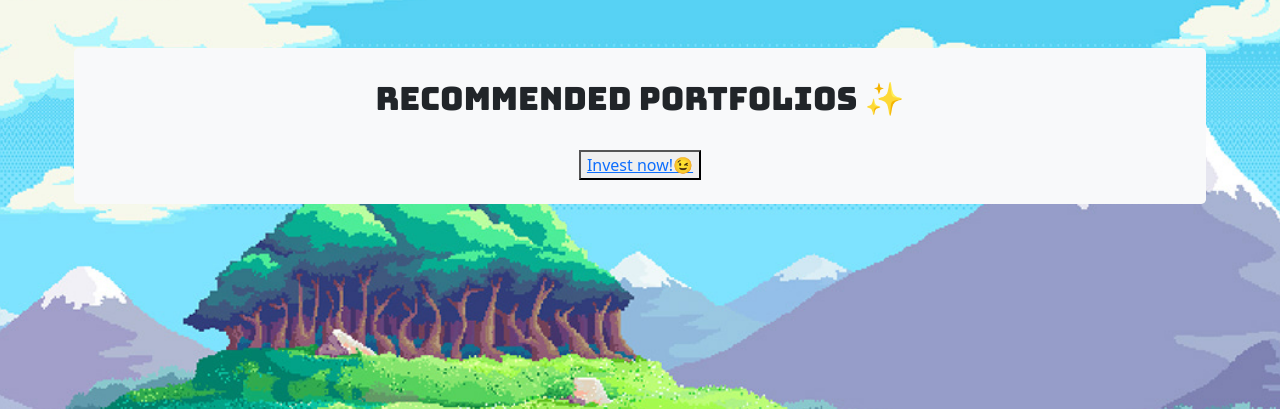
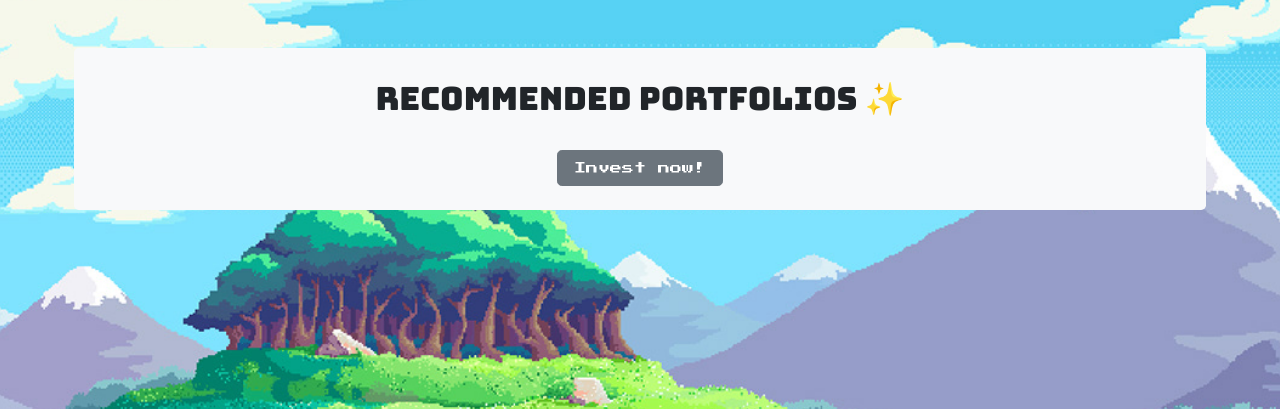
Before and after one commit to traveltheworldwithaflaskoftea/fyp_game1, a Flask app: page /recommendation in a window 1280 px wide. Shown: the part 87-496 px from the top of the page. Run offline with Flask 2, Linux system fonts and the light colour scheme; data that the repository does not hold is empty; some libraries are stand-ins or nearby versions; some web fonts are replaced.

Commit message:
Update templates for demo

```diff
--- a/templates/5_rec.html
+++ b/templates/5_rec.html
@@ -68,7 +68,7 @@
                 </div>
                 <!-- Card group-->
                 <div class="card-group" id="card_rs">
-                  {% set id = ["flagship_80", "esg_0", "china_e"] %}
+                  {% set id = ["flagship_20", "esg_0", "china_fi"] %}
                   {% for portfolio in portfolios %}
                     {% if portfolio._id in id %}
                       <div class="card border-flush">
@@ -92,7 +92,10 @@
                     {% endif %}
                   {% endfor %}
                   </div>
-                  <button class="mt-3"><a href="https://endowus.com/app/login">Invest now!😉</a></button>
+                  <a href="https://endowus.com/app/login">
+                    <button class="btn btn-secondary btn-lg mt-3 mb-0" style="font-family: 'Press Start 2P', cursive; font-size: 12px;">Invest now!</button>
+                  </a>
+
             </div>
         </div>
     </div>
```
